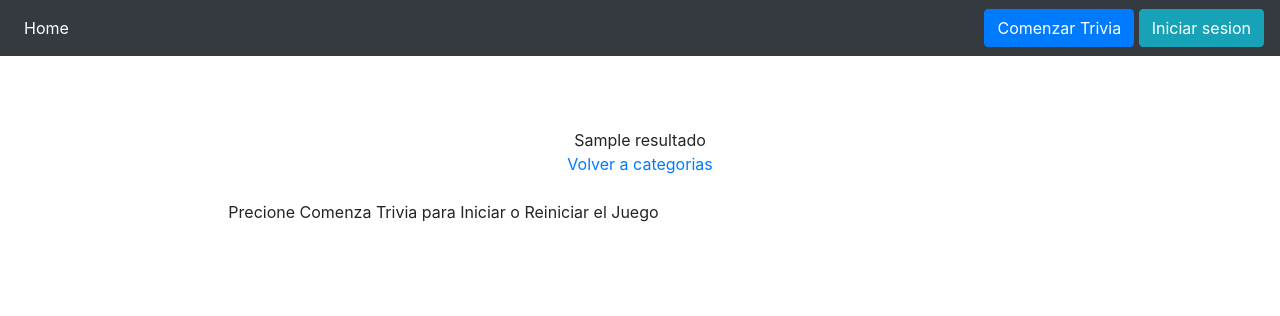
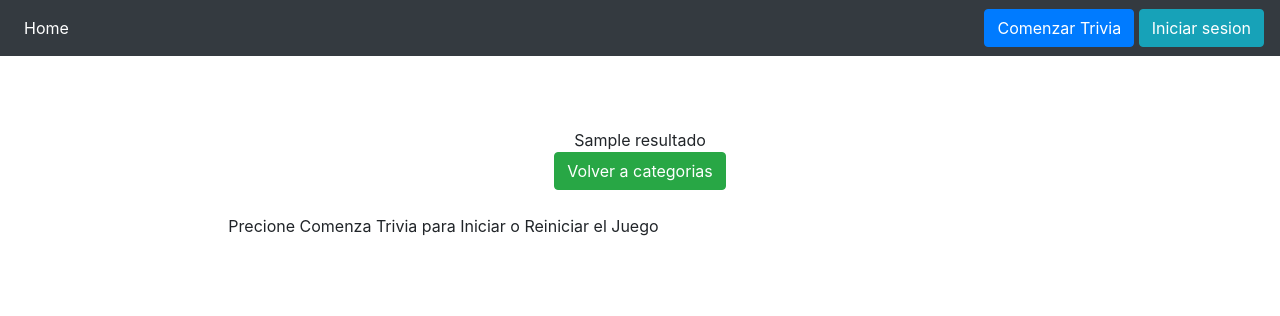
Before and after one commit to Pelos17/trivia, a Flask app: template templates/respuesta.html in a window 1280 px wide. Shown: the top 316 px of the page. Run offline with Flask 2, Linux system fonts and the light colour scheme; tables that the repository leaves empty hold one stand-in row (values such as "Sample post"); the template is opened without the code that fills it: values that come from a table or form of the project are taken from there, most other values are stand-ins (such as "Sample title", 1, 10 or a date in 2020); some libraries are stand-ins or nearby versions.

Commit message:
Update respuesta.html

```diff
--- a/templates/respuesta.html
+++ b/templates/respuesta.html
@@ -8,7 +8,7 @@
     <br>
     {{resultado}}
     <br>
-<a href="{{ url_for('mostrarcategorias') }}">Volver a categorias</a>
+    <a class="btn btn-success" href="{{ url_for('mostrarcategorias') }}">Volver a categorias</a>
     </div>
     {% endblock %}
 </body>
```
Lines whose indentation alone changed are shown as unchanged.
